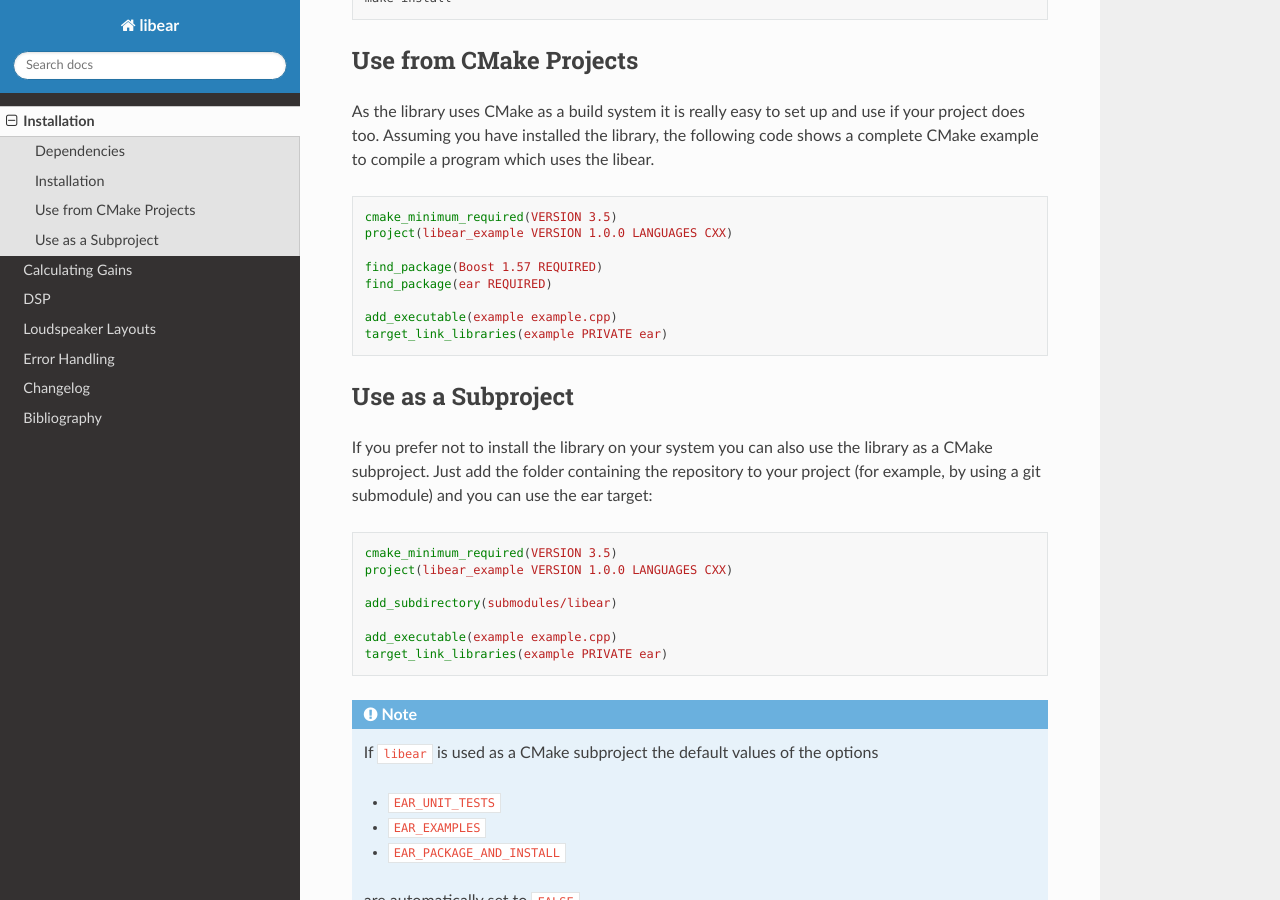
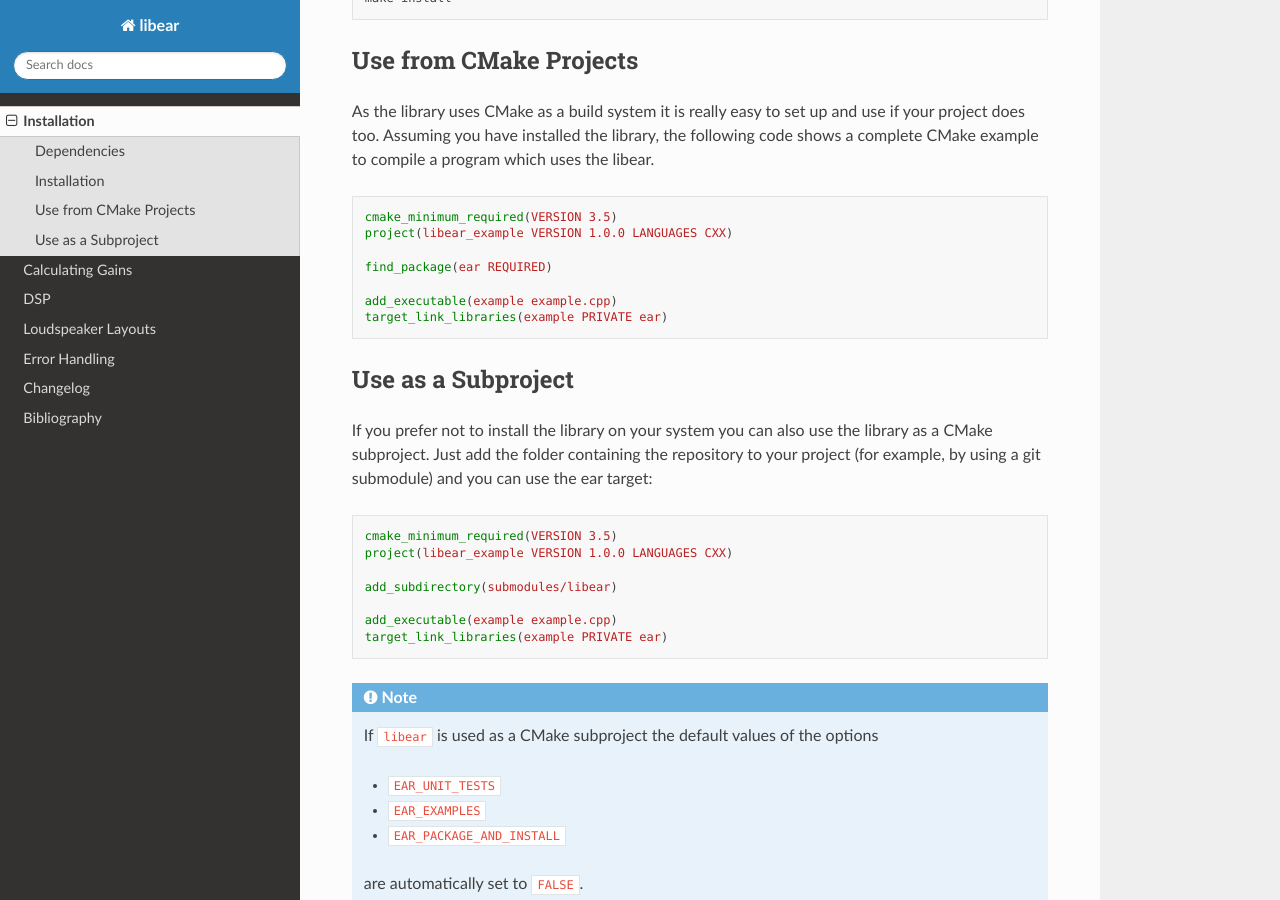
Before and after one commit to ebu/libear, a Sphinx documentation site: the page built from docs/installation.rst, in a window 1280 px wide and 900 px high, scrolled down 619 px. Built offline with Sphinx 7.4.7 and the Read the Docs theme 2.0.0, drawn with Linux system fonts in a browser that asks for light colours; pages that are not in the unit, such as notebooks, are missing from menus.

Commit message:
automatically find boost when finding ear

```diff
--- a/docs/installation.rst
+++ b/docs/installation.rst
@@ -44,7 +44,6 @@ program which uses the libear.
    cmake_minimum_required(VERSION 3.5)
    project(libear_example VERSION 1.0.0 LANGUAGES CXX)
 
-   find_package(Boost 1.57 REQUIRED)
    find_package(ear REQUIRED)
 
    add_executable(example example.cpp)
```
Also changed, not shown: README.md (+0 -1 lines), 1 other file.
